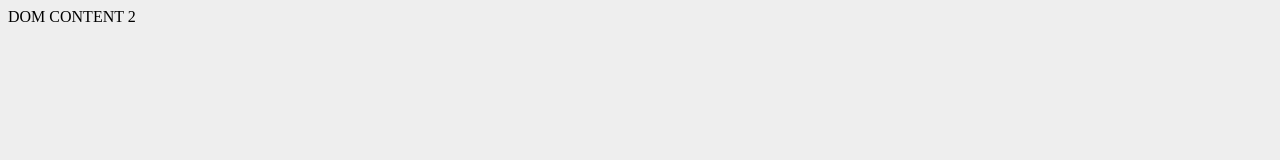
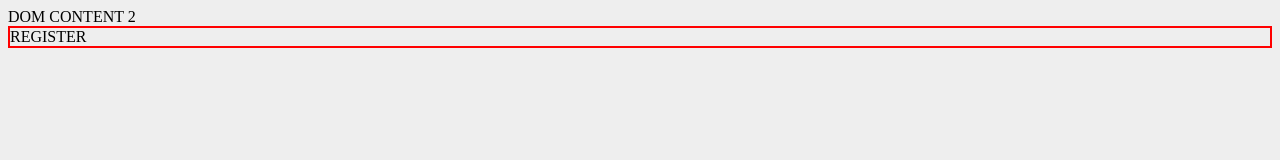
Before and after one commit to AndriusS0316/29b-grupe-DOM, a website: page index.html in a window 1280 px wide. Drawn offline with Linux system fonts and the light colour scheme.

Commit message:
20210707

```diff
--- /dev/null
+++ b/css/components/form.css
@@ -0,0 +1,3 @@
+form {
+    border: 2px solid red;
+}
--- a/css/main.css
+++ b/css/main.css
@@ -1,7 +1,7 @@
 /* base */
 /* 3rd party */
 /* components */
-
+@import './components/form.css';
 
 /* CUSTOM STYLE GOES BELOW THIS COMMENT LINE */
 body {
--- a/index.html
+++ b/index.html
@@ -10,6 +10,9 @@
 
 <body>
     DOM CONTENT 2
+    <form>
+        REGISTER
+    </form>
 </body>
 
 </html>
```
Also changed, not shown: css/base/layout.css (added), css/base/reset.css (added), css/base/variables.css (added), css/components/button.css (added).
